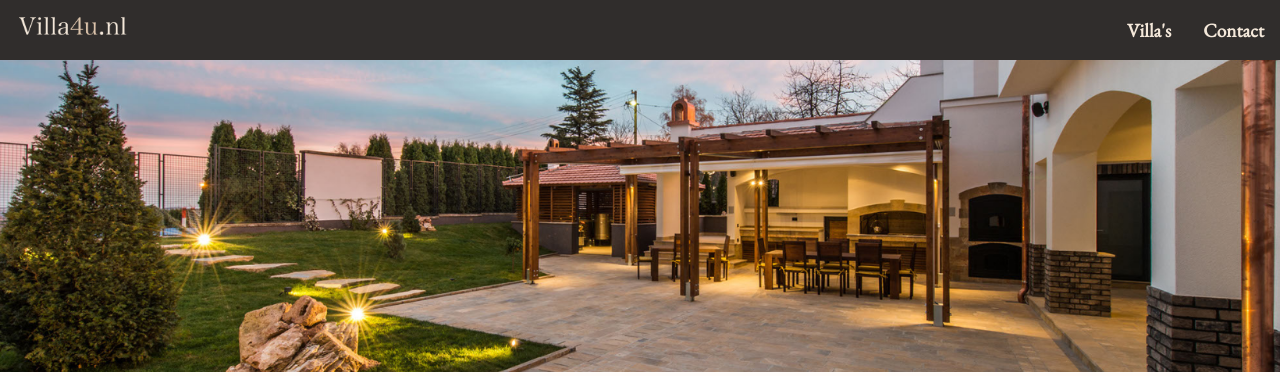
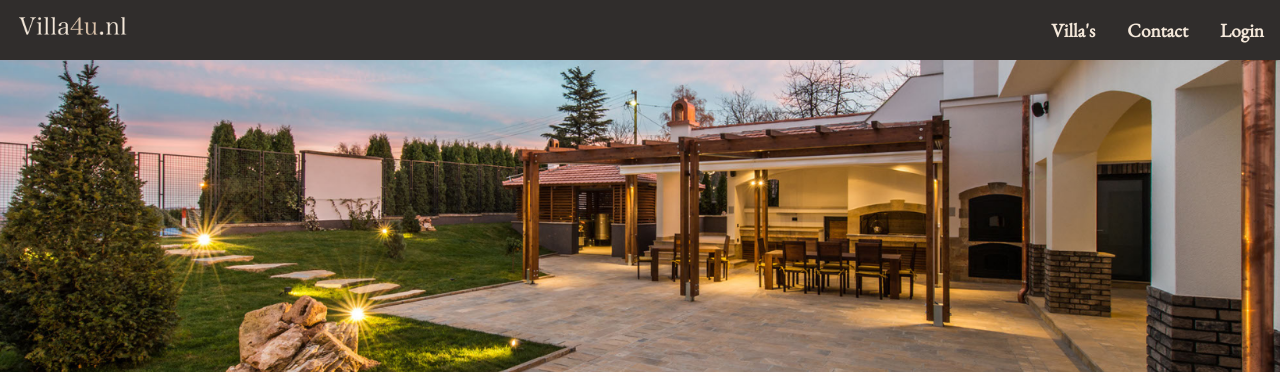
Before and after one commit to iranathan/Villa4u.nl, a PHP site: page / in a window 1280 px wide. Shown: the top 376 px of the page. Run offline with PHP 8.4, Linux system fonts and the light colour scheme; data comes from the database, SQL or seed files in the repository.

Commit message:
added login to every navbar

```diff
--- a/index.view.php
+++ b/index.view.php
@@ -15,6 +15,7 @@
     <nav>
         <a href="villalist.php"><strong>Villa's</strong></a>
         <a href=""><strong>Contact</strong></a>
+        <a href="login.html"><strong>Login</strong></a>
     </nav>
 </header>
 <main>
--- a/villalist.view.php
+++ b/villalist.view.php
@@ -14,8 +14,9 @@
     <header>
     <a href="index.php"><img src="image/lightlogosmall.png"></a>
         <nav>
-        <a href="villalist.view.php"><strong>Villa's</strong></a>
+            <a href="villalist.view.php"><strong>Villa's</strong></a>
             <a href=""><strong>Contact</strong></a>
+            <a href="login.html"><strong>Login</strong></a>
         </nav>
     </header>
     <main>
```
